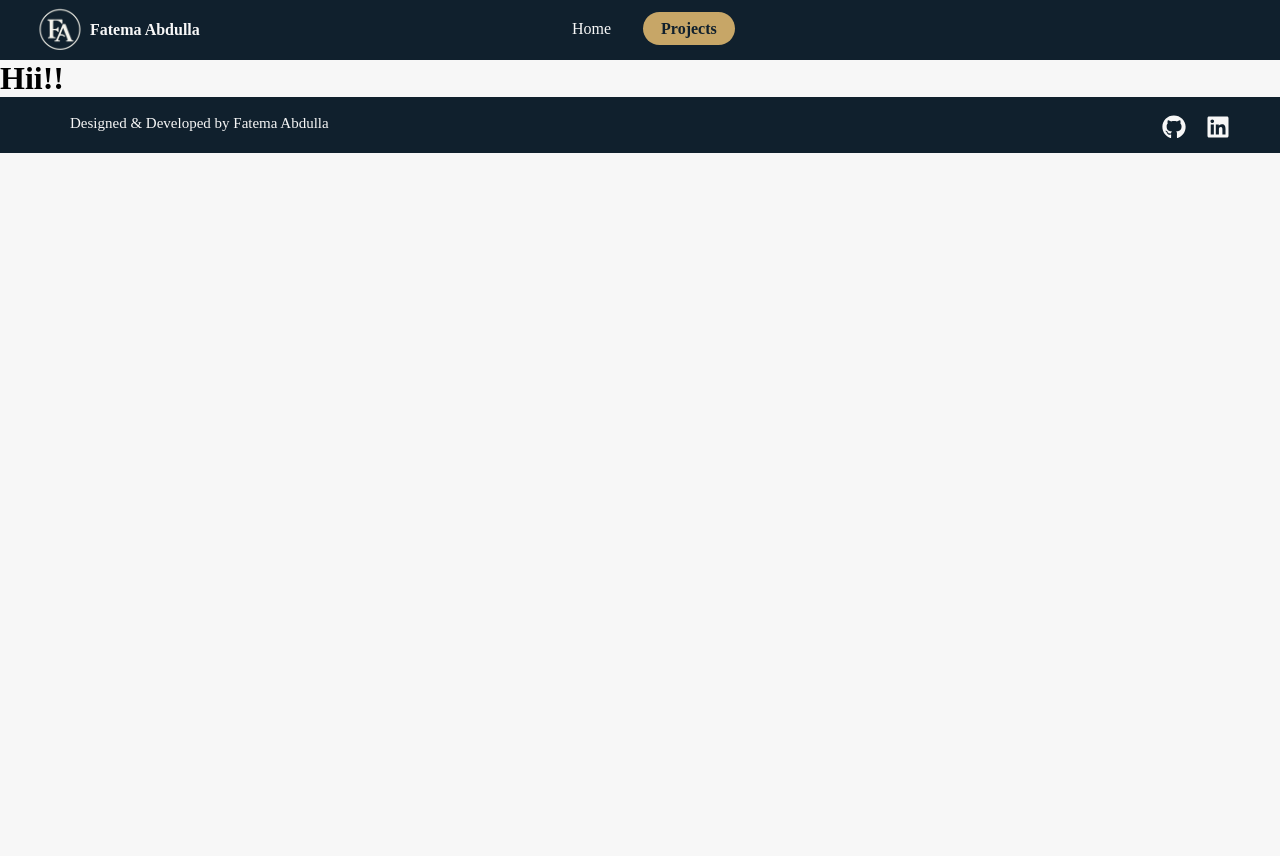
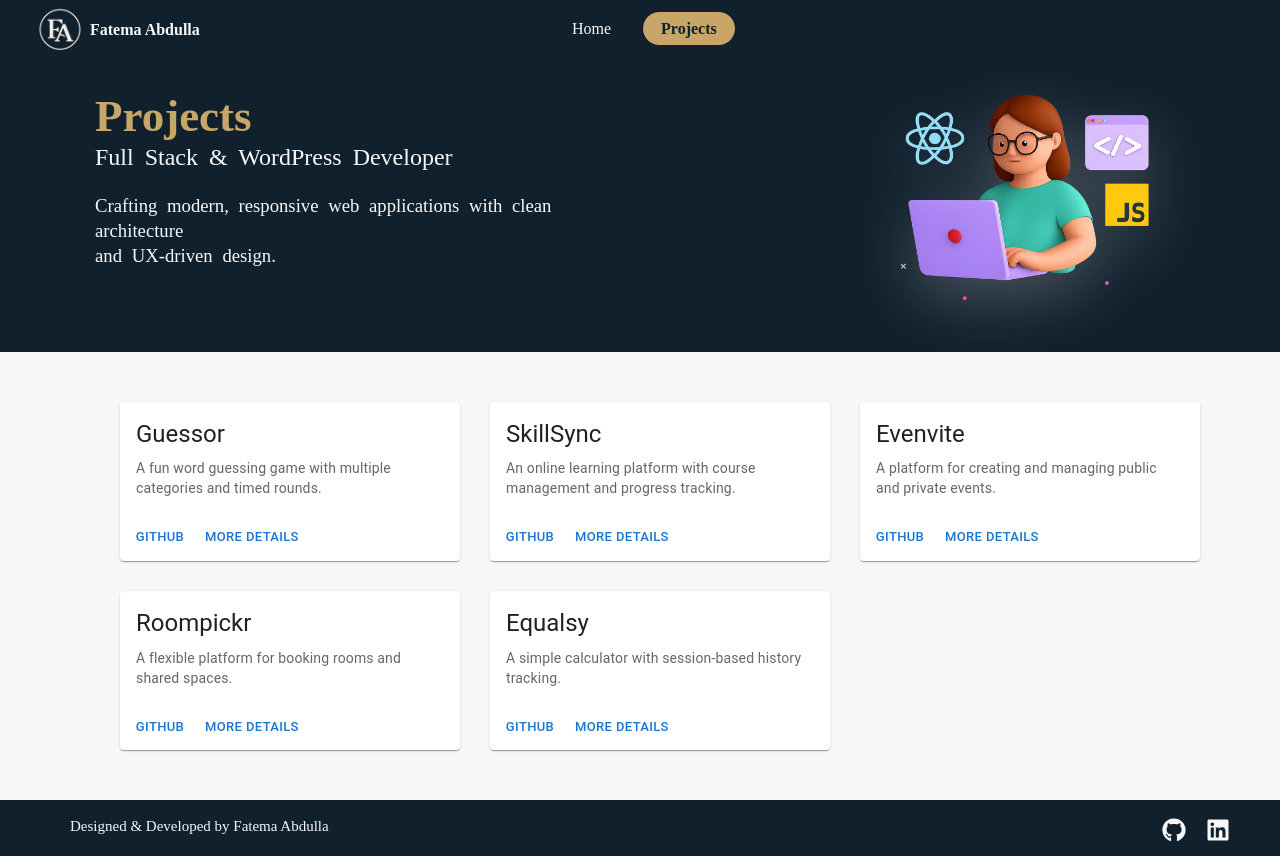
Before and after one commit to Fatema-Abdulla/portfolio, a React (Vite) app: page /projects in a window 1280 px wide. Before the commit the page ends 800 px from the top, so only its background shows below. Built offline with nearby package versions, Linux system fonts and the light colour scheme.

Commit message:
finished projects page v1

```diff
--- a/src/App.css
+++ b/src/App.css
@@ -86,9 +86,16 @@ body {
 
 .my-name {
   color: #c7a667;
-  font-size: 35px;
+  font-size: 45px;
   font-weight: 800;
   margin-top: 30px;
+}
+
+.header-subtitle {
+  line-height: 25px;
+  font-weight: 500;
+  word-spacing: 5px;
+  margin-top: 3px;
 }
 
 .header-sentence {
--- a/src/components/AboutMe.jsx
+++ b/src/components/AboutMe.jsx
@@ -11,7 +11,7 @@ const AboutMe = () => {
         experiences.
         <br />
         <br />
-        After completing an intensive full-stack development bootcamp, I gained
+        After completing an intensive full-stack development bootcamp at General Assembly, I gained
         hands-on experience developing dynamic web applications and working
         across both frontend and backend technologies. I also completed a
         university internship in WordPress e-commerce development, strengthening
--- a/src/components/Header.jsx
+++ b/src/components/Header.jsx
@@ -25,9 +25,8 @@ const Header = () => {
       <Grid container spacing={2} className="header-container">
         <Grid size={{ xs: 12, md: 7 }} className="header-text">
           <h2 className="my-name">Hi, I'm Fatema Abdulla</h2>
+          <h2 className="header-subtitle">Full Stack & WordPress Developer</h2>
           <h3 className="header-sentence">
-            Full Stack & WordPress Developer
-            <br />
             Crafting modern, responsive web applications with clean architecture
             <br />
             and UX-driven design.
--- a/src/data/projects.json
+++ b/src/data/projects.json
@@ -1,8 +1,48 @@
 [
   {
-    "id": 1
+    "id": 1,
+    "name": "Guessor",
+    "shortDescription": "A fun word guessing game with multiple categories and timed rounds.",
+    "tags": ["HTML", "CSS", "JavaScript"],
+    "description": "A word guessing game featuring categories like fruits, animals, and countries. Players must guess the correct letters within one minute per round. Correct guesses increase the score, while failure results in losing the round.",
+    "tools": ["Figma", "Visual Studio Code", "GitHub"],
+    "githubLink": "https://github.com/Fatema-Abdulla/hangman-game.git"
   },
   {
-    "id": 2
+    "id": 2,
+    "name": "SkillSync",
+    "shortDescription": "An online learning platform with course management and progress tracking.",
+    "tags": ["React.js", "Node.js", "Express.js", "MongoDB"],
+    "description": "An online learning platform where instructors can create and manage courses, and students can enroll, learn, and track their progress. Includes dashboards, lesson pages, and real-time progress tracking.",
+    "tools": ["Figma", "Visual Studio Code", "MongoDB Compass", "GitHub"],
+    "githubLink": "https://github.com/izZERO/SkillSync-Frontend.git",
+    "githubLink_Backend": "https://github.com/izZERO/SkillSync-Backend.git"
+  },
+  {
+    "id": 3,
+    "name": "Evenvite",
+    "shortDescription": "A platform for creating and managing public and private events.",
+    "tags": ["Node.js", "Express.js", "MongoDB"],
+    "description": "An event creation platform allowing users to create private or public events. Guests can receive invitation cards and respond to event organizers.",
+    "tools": ["Figma", "Visual Studio Code", "MongoDB Compass", "GitHub"],
+    "githubLink": "https://github.com/Fatema-227/Project2-Event-Organizer.git"
+  },
+  {
+    "id": 4,
+    "name": "Roompickr",
+    "shortDescription": "A flexible platform for booking rooms and shared spaces.",
+    "tags": ["Python", "Django", "PostgreSQL"],
+    "description": "A platform for booking spaces such as meeting rooms, workspaces, study halls, and event venues. Designed to provide a safe, flexible, and inclusive booking experience.",
+    "tools": ["Figma", "Visual Studio Code", "pgAdmin 4", "GitHub"],
+    "githubLink": "https://github.com/Fatema-Abdulla/RoomPickr.git"
+  },
+  {
+    "id": 5,
+    "name": "Equalsy",
+    "shortDescription": "A simple calculator with session-based history tracking.",
+    "tags": ["HTML", "CSS", "JavaScript"],
+    "description": "A platform for booking spaces such as meeting rooms, workspaces, study halls, and event venues. Designed to provide a safe, flexible, and inclusive booking experience.",
+    "tools": ["Figma", "Visual Studio Code", "GitHub"],
+    "githubLink": "https://github.com/Fatema-Abdulla/calculator.git"
   }
 ]
--- a/src/pages/Projects.jsx
+++ b/src/pages/Projects.jsx
@@ -1,14 +1,61 @@
 import "../App.css"
+import Card from '@mui/material/Card';
+import CardActions from '@mui/material/CardActions';
+import CardContent from '@mui/material/CardContent';
+import Button from '@mui/material/Button';
+import Grid from "@mui/material/Grid"
+import Typography from '@mui/material/Typography';
+import { styled } from "@mui/material/styles"
+
 
 import Box from "@mui/material/Box"
-import Grid from "@mui/material/Grid"
-import { FaGithub, FaLinkedin } from "react-icons/fa";
-import { Link } from "react-router-dom";
+import projectsData from "../data/projects.json"
+
+const BigBox = styled(Box)(() => ({
+  display: "flex",
+  flexWrap: "wrap",
+  gap: 30,
+  margin: 50,
+  marginLeft: 120,
+}))
 
 const Projects = () => {
   return (
     <Box sx={{ flexGrow: 1 }}>
-      <h1>Hii!!</h1>
+      <Grid container spacing={2} className="header-container">
+        <Grid size={{ xs: 12, md: 7 }} className="header-text">
+          <h2 className="my-name">Projects</h2>
+          <h2 className="header-subtitle">Full Stack & WordPress Developer</h2>
+          <h3 className="header-sentence">
+            Crafting modern, responsive web applications with clean architecture
+            <br />
+            and UX-driven design.
+          </h3>
+        </Grid>
+        <Grid size={{ xs: 12, md: 5 }}>
+          <div className="header-image">
+            <img src="/images/banner_img.png" alt="header image" />
+          </div>
+        </Grid>
+      </Grid>
+      <BigBox>
+        {projectsData.map((project)=> (
+      <Card sx={{ maxWidth: 340 }} key={project.id}>
+          <CardContent>
+        <Typography gutterBottom variant="h5" component="div">
+          {project.name}
+        </Typography>
+        <Typography variant="body2" sx={{ color: 'text.secondary' }}>
+          {project.shortDescription}
+        </Typography>
+      </CardContent>
+      <CardActions>
+        <Button size="small"><a src={project.githubLink}>GitHub</a></Button>
+        <Button size="small">More Details</Button>
+      </CardActions>
+    </Card>
+        ))}
+        </BigBox>
     </Box>
   )
 }
```
